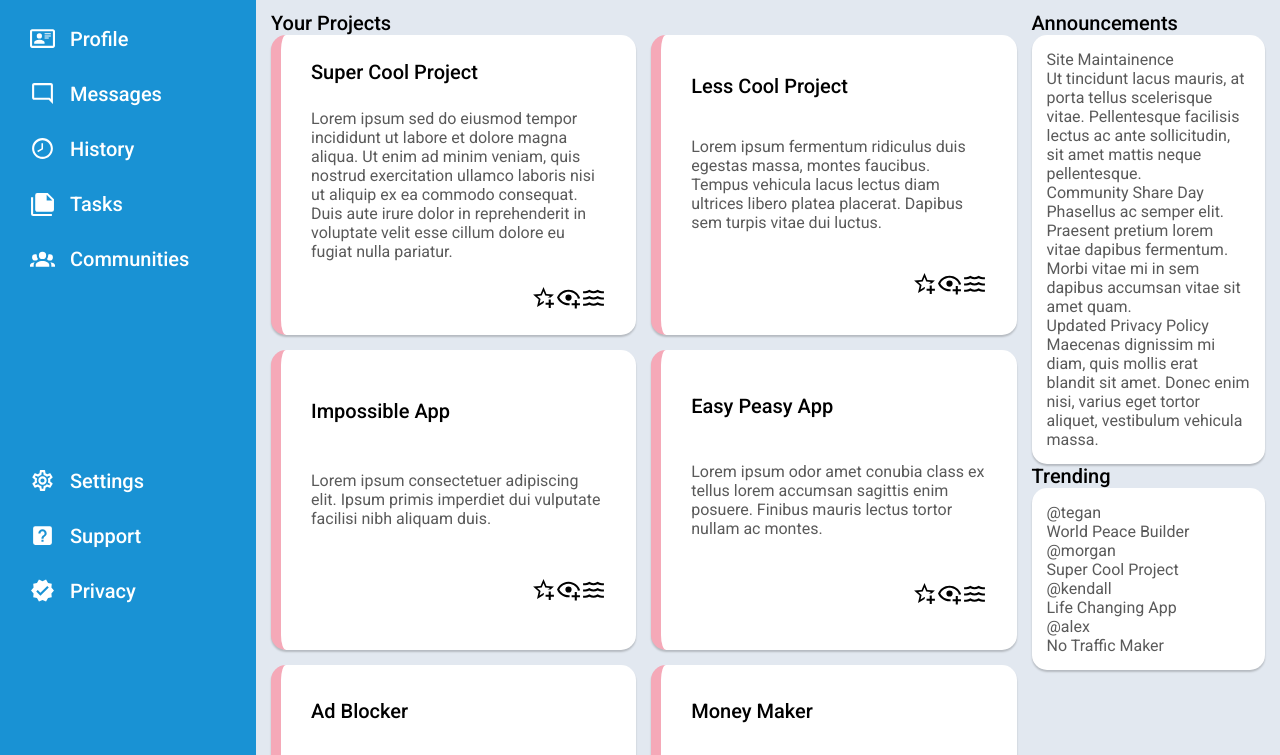
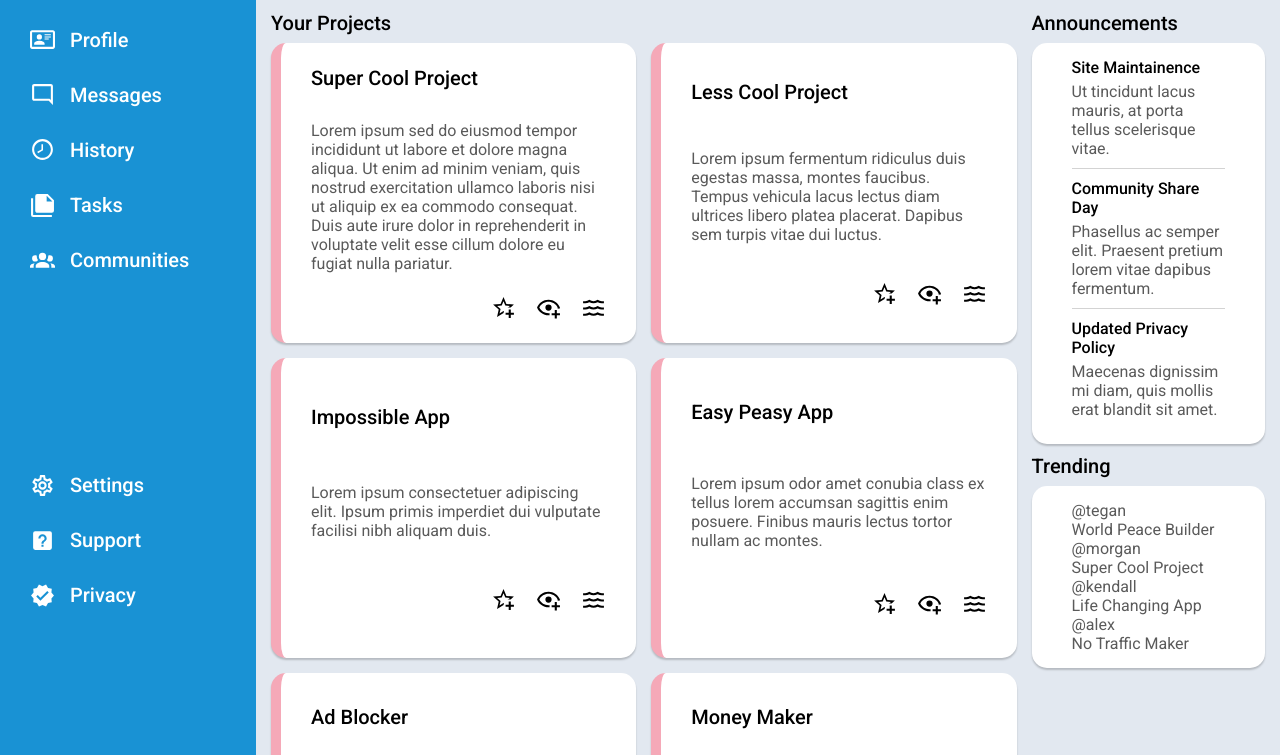
Before and after one commit to eris6/admindashboard, a plain HTML site: page index.html in a window 1280 px wide. Shown: the part 179-934 px from the top of the page. Drawn offline with Linux system fonts and the light colour scheme.

Commit message:
Adjust announcements layout and styling

```diff
--- a/index.html
+++ b/index.html
@@ -146,22 +146,23 @@
                 <div class="main-content-header">Announcements</div>
                 <div class="announcements">
                     <div class="site-maintainence">
-                        Site Maintainence
-                        <p>Ut tincidunt lacus mauris, at porta tellus scelerisque vitae. Pellentesque facilisis lectus ac ante sollicitudin, sit amet mattis neque pellentesque.</p>
+                        <div class="announcement-header">Site Maintainence</div>
+                        <p>Ut tincidunt lacus mauris, at porta tellus scelerisque vitae.</p>
                     </div>
                     <div class="community-share-day">
-                        Community Share Day
-                        <p>Phasellus ac semper elit. Praesent pretium lorem vitae dapibus fermentum. Morbi vitae mi in sem dapibus accumsan vitae sit amet quam.</p>
+                        <div class="announcement-header">Community Share Day</div>
+                        <p>Phasellus ac semper elit. Praesent pretium lorem vitae dapibus fermentum.</p>
                     </div>
 
                     <div class="updated-privacy-policy">
-                        Updated Privacy Policy
-                        <p>Maecenas dignissim mi diam, quis mollis erat blandit sit amet. Donec enim nisi, varius eget tortor aliquet, vestibulum vehicula massa.</p>
+                        <div class="announcement-header">Updated Privacy Policy</div>
+                        <p>Maecenas dignissim mi diam, quis mollis erat blandit sit amet.</p>
                     </div>
                 </div>
                 <div class="main-content-header">Trending</div>
                 <div class="trending">
                     <div class="trending-row-one">
+
                         <p>@tegan</p>
                         <p>World Peace Builder</p>
                     </div>
--- a/styles.css
+++ b/styles.css
@@ -73,10 +73,13 @@
 
 
 .announcements, .trending{
-    padding: 15px;
+    padding-top: 15px;
+    padding-bottom: 15px;
     background-color: white;
     border-radius: 15px;
     box-shadow: 0px 2px 2px rgba(0,0,0,0.2);
+    padding-left: 40px;
+    padding-right: 40px;
 
 }
 
@@ -84,13 +87,18 @@
     font-size: 20px;
     font-weight: 500;
     color: black;
+    margin-bottom: 8px;
 }
 
-.hi-there{
+.hi-there, .announcement-header{
     font-size: 16px;
     font-weight: 500;
     color: black;
     padding-bottom: 5px;
+}
+
+.announcements{
+    margin-bottom: 10px;
 }
 
 .top-header-row{
@@ -164,9 +172,14 @@
     justify-content: center;
 }
 
+.site-maintainence > p, .community-share-day > p, .updated-privacy-policy > p{
+    margin-bottom: 10px;
+}
 
-
-
+.site-maintainence, .community-share-day{
+    border-bottom: 1px solid #D3D3D3;
+    margin-bottom: 10px;
+}
 
 .search-rectangle{
     height: 40px;
@@ -191,4 +204,5 @@
 .card-icons{
     display: flex;
     justify-content: flex-end;
+    gap: 20px;
 }
```
